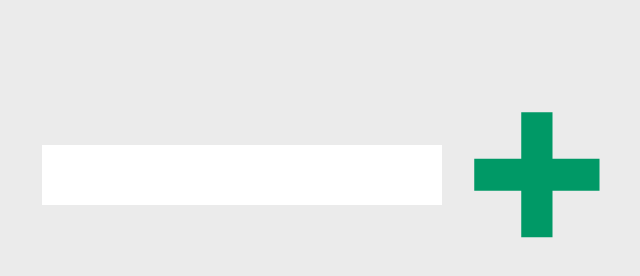
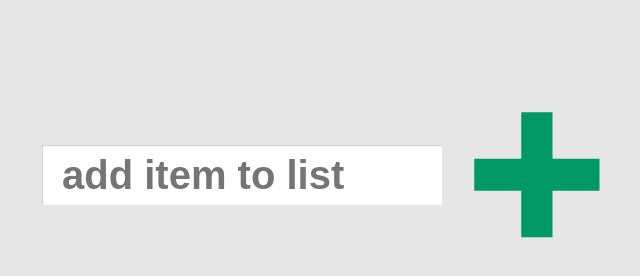
Before and after one commit to angelafolz/shopping-list-app, a plain HTML site: page index.html in a window 1280 px wide. Both pictures are taken after a click on the input 890 px from the left and 175 px from the top of the page. Shown: the whole page, without its empty margins (353-993 px from the left). Drawn offline with nearby package versions, Linux system fonts and the light colour scheme.

Commit message:
jQuery CSS add minor functionality, clean up
remove outlines on focused elements
limit number of characters input
add item with enter key
disallow empty item, shake on empty input
(questions in comments after some lines of code)

```diff
--- a/css/styles.css
+++ b/css/styles.css
@@ -1,6 +1,6 @@
 body {
-	background-color: #EBEBEB;
-	font: bold 40px/40px Arial, sans-serif;
+	background-color: #E6E6E6;
+	font: bold 40px/50px Arial, sans-serif;
 	color: #52595F;
 }
 
@@ -18,6 +18,30 @@ input[type="text"] {
 	color: #52595F;
 	border: none;
 }
+input[type="text"]:focus {
+	outline: none;
+	box-shadow: 1px 1px 1px #ccc inset;
+}
+
+.shake {
+	position: relative;
+	-webkit-animation: shake 0.5s; /* Chrome, Safari, Opera */
+	animation: shake 0.5s;
+}
+@-webkit-keyframes shake { /* Chrome, Safari, Opera */
+	0%   {background-color: #FFB2B2; left: 0; top: 0;}
+	25%  {left: 10px; top: 0;}
+	50%  {left: -10px; top: 0;}
+	75%  {left: 10px; top: 0;}
+	100% {left: 0; top: 0;}
+}
+@keyframes shake { /* Standard syntax */
+	0%   {background-color: #FFB2B2; left: 0; top: 0;}
+	25%  {left: 10px; top: 0;}
+	50%  {left: -10px; top: 0;}
+	75%  {left: 10px; top: 0;}
+	100% {left: 0; top: 0;}
+}
 
 input[type="submit"] {
 	background: url(../images/plus.png) no-repeat top center;
@@ -30,6 +54,9 @@ input[type="submit"] {
 input[type="submit"]:hover {
 	background-image: url(../images/plus-hov.png)
 }
+input[type="submit"]:focus {
+	outline: none;
+}
 
 .list {
 	margin: 60px 0 0 40px;
@@ -38,8 +65,10 @@ input[type="submit"]:hover {
 .list li {
 	margin-bottom: 12px;
 	position: relative;
-	padding: 0 60px;
+	padding-left: 60px;
 	padding-right: 130px;
+	overflow-x: hidden;
+	text-overflow: ellipsis;
 }
 
 .checked {
--- a/index.html
+++ b/index.html
@@ -10,7 +10,7 @@
 </head>
 <body>
 	<div class="container">
-		<input type="text" id="additem" value="" placeholder="add item to list">
+		<input type="text" value="" placeholder="add item to list" maxlength="30" autofocus>
 		<input type="submit" value="">
 		<ul class="list">
 		</ul>
--- a/js/app.js
+++ b/js/app.js
@@ -1,26 +1,42 @@
 $(document).ready(function(){
 
+	var input = $("input[type='text']");
+	var submit = $("input[type='submit']");
+	var list = $(".list");
+
 	// add item to list
-	$("input[type='submit']").click(function(){
-		$(".list").prepend($('<li>' + $('#additem').val() + '<div class="actions"><div class="check"></div><div class="delete"></div><div class="star"></div></div></li>'));
-		$("#additem").val("");
-	})
-	.one("click", function(){
-		$("#additem").removeAttr("placeholder");
+	submit.click(function(){
+		var new_item = input.val();		// this variable is only used in this part of the code, but would it still be better to define it globally so it isn't recreated every time an item is added to the list?
+		if(new_item) {
+			list.prepend($('<li>' + new_item + '<div class="actions"><div class="check"></div><div class="delete"></div><div class="star"></div></div></li>'));		// is it better to stay consistent and use "<div class=\"actions\"> ... " ?
+			input.val("").removeAttr("placeholder");		// I couldn't figure out a way to only run .removeAttr("placeholder") the first time an item is added. Thoughts?
+		}
+		else {
+			input.addClass("shake").focus();		// I couldn't get this to work as a jQuery animation instead of css animation
+			setTimeout(function(){
+				input.removeClass("shake");
+			}, 500);
+		}
+	});
+
+	input.keypress(function(event){
+		if (event.which == 13){
+			submit.click();
+		}
 	});
 
 	// check and uncheck item
-	$(".list").on("click", ".check", function(){
+	list.on("click", ".check", function(){
 		$(this).closest("li").toggleClass("checked");
 	});
 
 	// star and unstar item
-	$(".list").on("click", ".star", function(){
+	list.on("click", ".star", function(){
 		$(this).closest("li").toggleClass("starred");
 	});
 
 	// remove item from list
-	$(".list").on("click", ".delete", function(){
+	list.on("click", ".delete", function(){
 		$(this).closest("li").remove();
 	});
 
```
